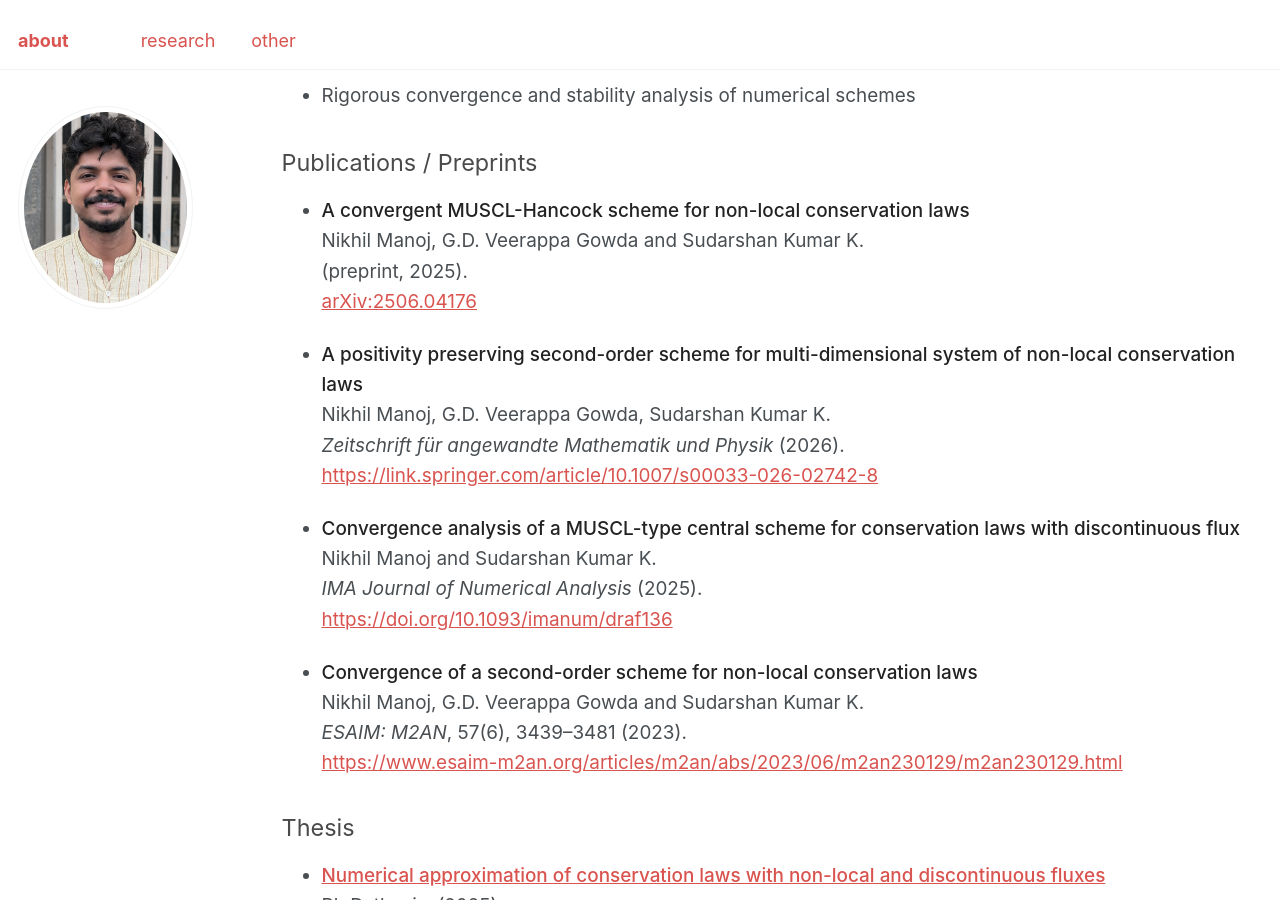
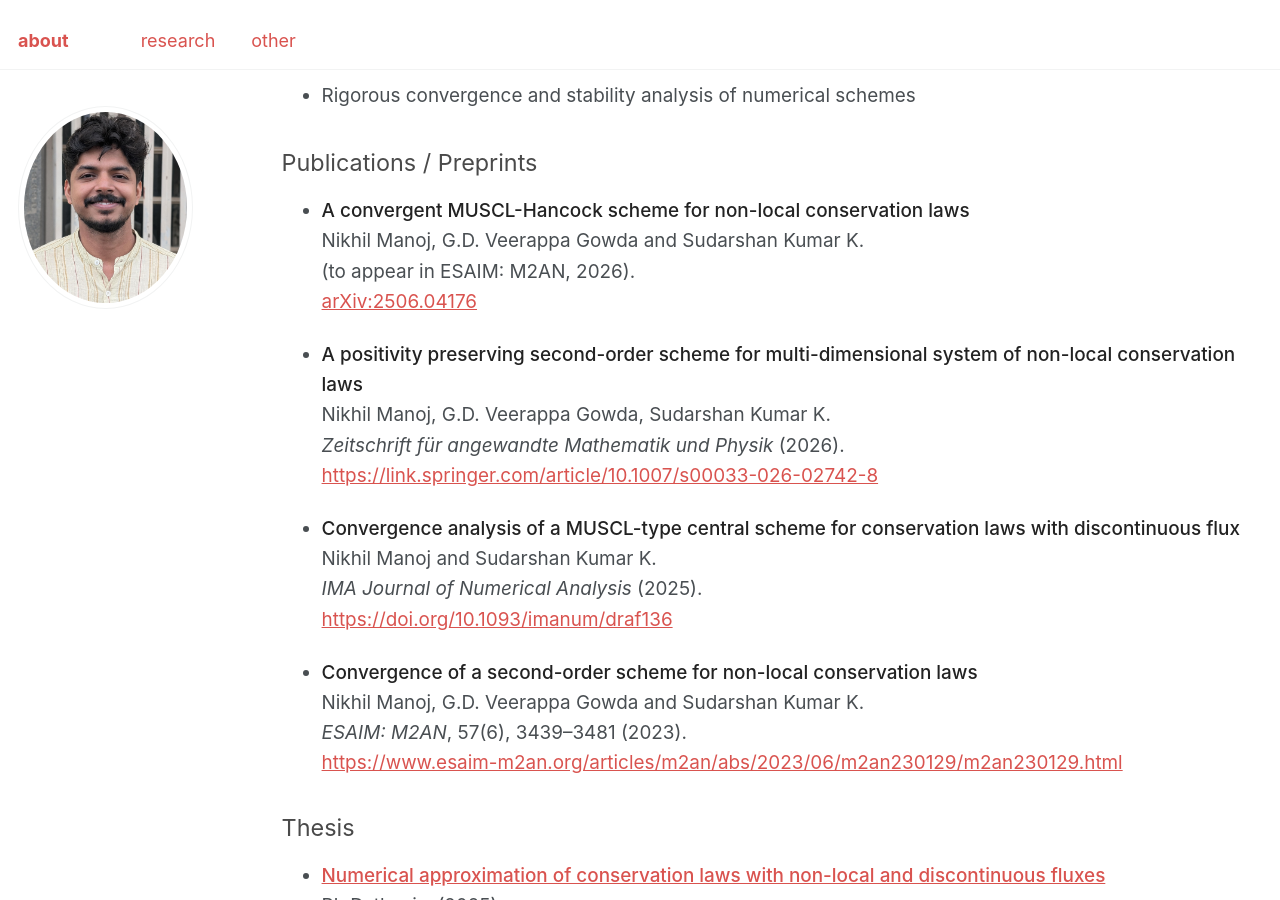
Before and after one commit to nikhil0597/nikhil0597.github.io, a Jekyll site: the page built from _pages/publications.html, in a window 1280 px wide and 900 px high, scrolled down 331 px. Built offline with Jekyll 4.4.1, drawn with Linux system fonts in a browser that asks for light colours.

Commit message:
Update publications.html

```diff
--- a/_pages/publications.html
+++ b/_pages/publications.html
@@ -48,7 +48,7 @@ My research interests include:
   <li style="margin-bottom: 1.2em;">
     <span style="font-weight: 500; color: #222222;">A convergent MUSCL-Hancock scheme for non-local conservation laws</span><br>
     Nikhil Manoj, G.D. Veerappa Gowda and Sudarshan Kumar K.<br>
-    (preprint, 2025).<br>
+    (to appear in ESAIM: M2AN, 2026).<br>
     <a href="https://arxiv.org/abs/2506.04176">arXiv:2506.04176</a>
   </li>
 
```
